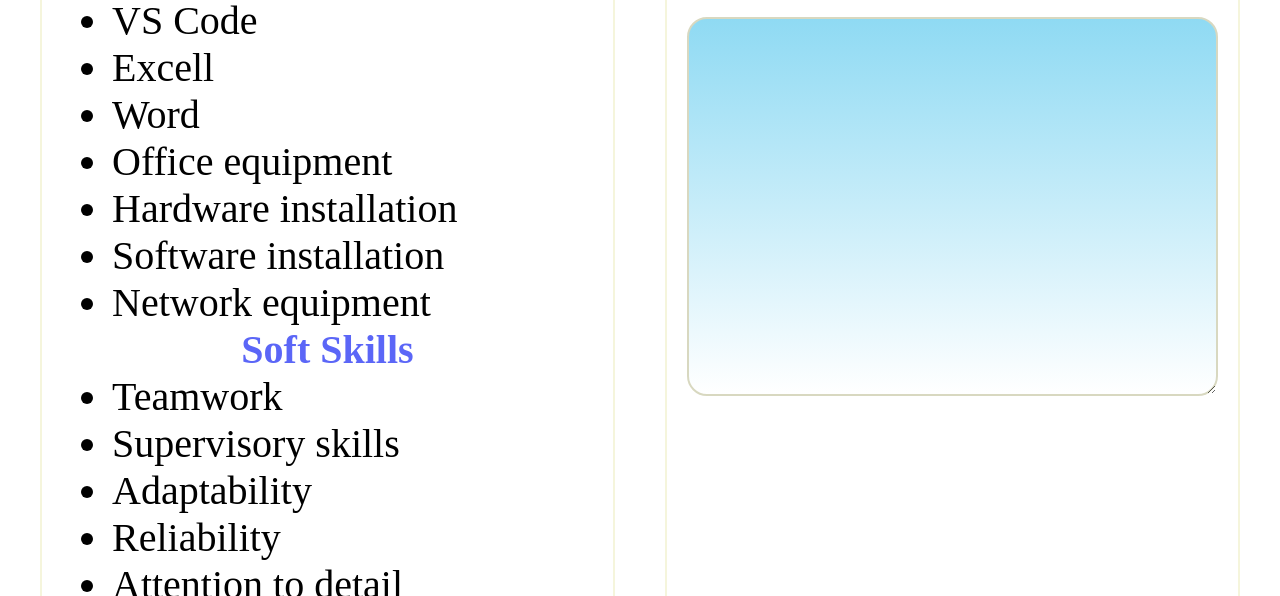
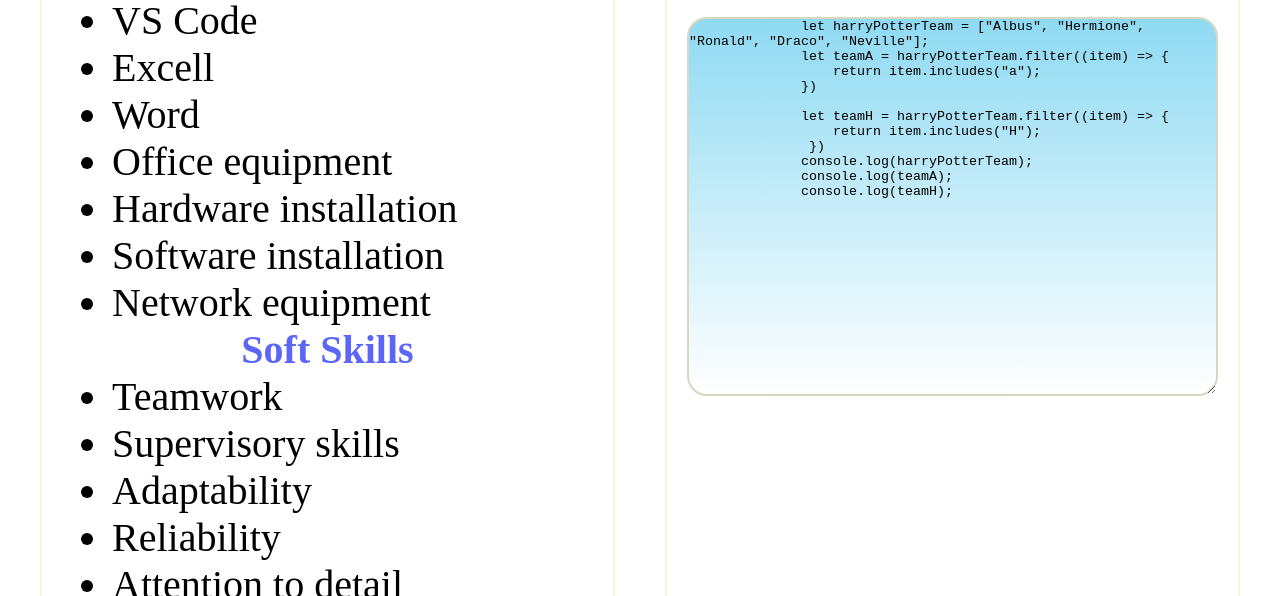
Before and after one commit to xFedSix/rsschool-cv, a website: page index.html in a window 1280 px wide. Shown: the part 604-1200 px from the top of the page. Drawn offline with nearby package versions, Linux system fonts and the light colour scheme.

Commit message:
docs: adding code

```diff
--- a/index.html
+++ b/index.html
@@ -78,7 +78,21 @@
               id="code"
               cols="50"
               rows="25"
-            ></textarea>
+              readonly
+            >
+              let harryPotterTeam = ["Albus", "Hermione", "Ronald", "Draco", "Neville"];
+              let teamA = harryPotterTeam.filter((item) => {
+                  return item.includes("a");
+              })
+
+              let teamH = harryPotterTeam.filter((item) => {
+                  return item.includes("H");
+               })
+              console.log(harryPotterTeam);
+              console.log(teamA);
+              console.log(teamH);
+              </textarea
+            >
           </div>
           <div class="courses block">
             <h2>Courses</h2>
--- a/style.css
+++ b/style.css
@@ -89,11 +89,11 @@
     flex-direction: column;
 }
 .textArea {
-
     border: 2px solid rgb(216, 216, 192);
     border-radius: 20px;
     margin: 20px 20px 0 20px;
     background: linear-gradient(rgb(143, 218, 243), rgb(255, 255, 255));
+
 }
 .projects a {
     text-decoration: none;
```
